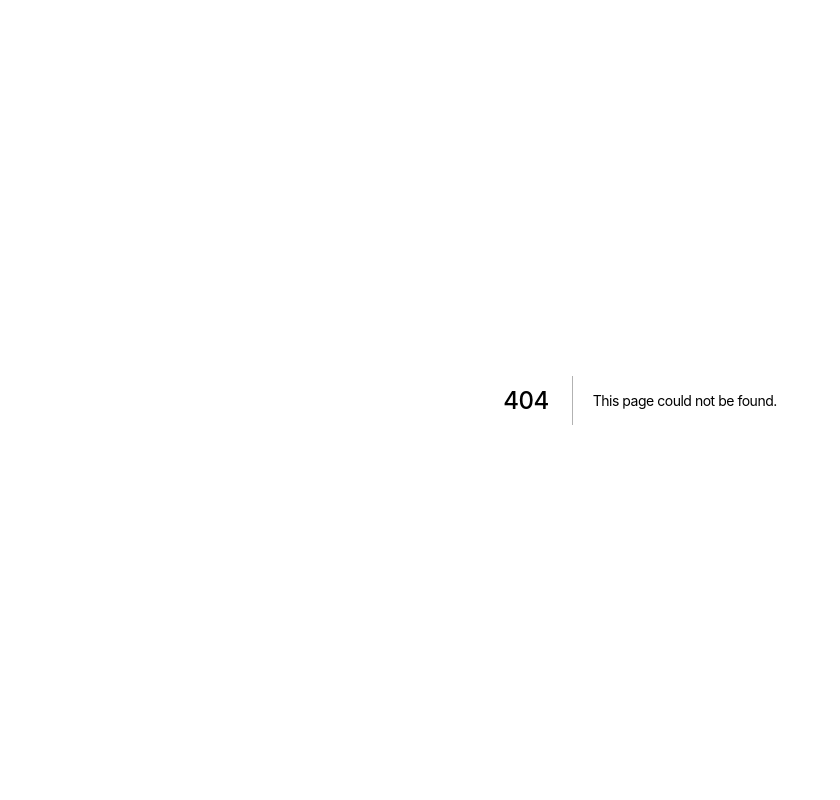
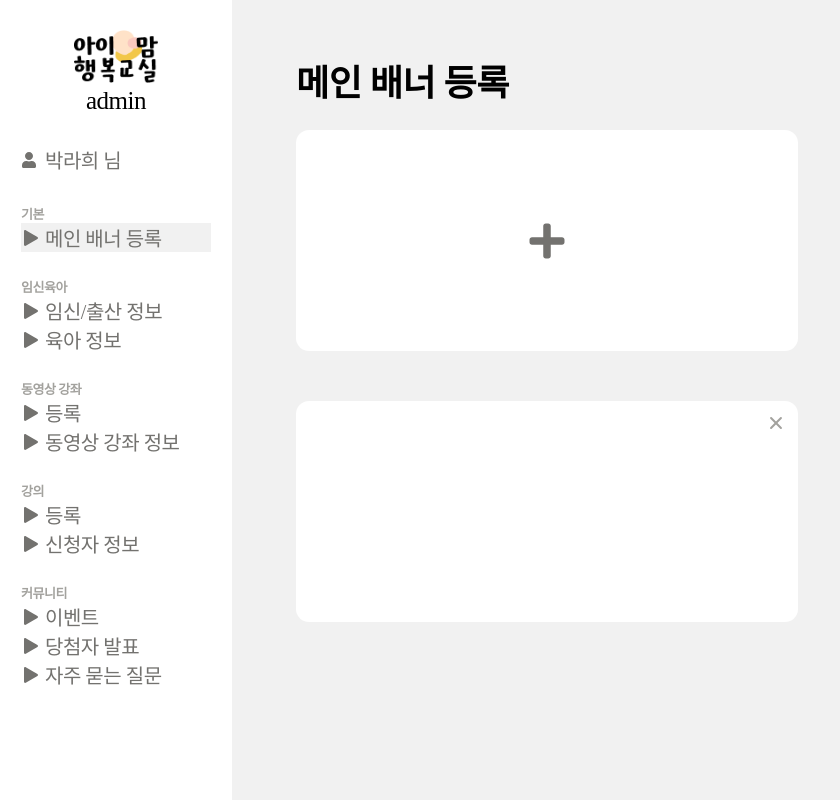
Before and after one commit to jjarappappa/chamssal, a Next.js app: page /admin/banner in a window 1280 px wide. Before the commit this address had no page. Shown: the whole page, without its empty margins (0-840 px from the left). Built offline with nearby package versions, Linux system fonts and the light colour scheme; a web font is replaced by a local one.

Commit message:
REFACTOR :: 관리자모드 url 분리

```diff
--- a/components/layout/Sidebar.tsx
+++ b/components/layout/Sidebar.tsx
@@ -3,12 +3,23 @@ import styles from "../../styles/components/layout/Sidebar.module.scss";
 import React from "react";
 import { TriangleIcon } from "../icons/TriangleIcon";
 import { FaUser } from "react-icons/fa";
+import Link from "next/link";
+import { useRouter } from "next/router";
 
 function Sidebar() {
+  const router = useRouter();
+  console.log(router);
   return (
     <div className={styles.sidebar}>
-      <span>
-        <Image alt="로고" width={84.34} height={53.46} src="/images/logo.png" />
+      <span className={styles.logo}>
+        <Link href="/">
+          <Image
+            alt="로고"
+            width={84.34}
+            height={53.46}
+            src="/images/logo.png"
+          />
+        </Link>
       </span>
       <span className={styles.admin}>admin</span>
       <div className={styles.nickname}>
@@ -20,10 +31,18 @@ function Sidebar() {
       <div className={styles.items}>
         <div>
           <span className={styles.item_title}>기본</span>
-          <div className={styles.item}>
-            <TriangleIcon />
-            <span className={styles.text}>메인 배너 등록</span>
-          </div>
+          <Link href="/admin/banner">
+            <div
+              className={styles.item}
+              style={{
+                backgroundColor:
+                  router.pathname === "/admin/banner" ? "#F1F1F1" : "#FFF",
+              }}
+            >
+              <TriangleIcon />
+              <span className={styles.text}>메인 배너 등록</span>
+            </div>
+          </Link>
         </div>
         <div>
           <span className={styles.item_title}>임신육아</span>
--- a/next.config.js
+++ b/next.config.js
@@ -8,9 +8,18 @@ const nextConfig = {
     includePaths: [path.join(__dirname, 'styles')],
     prependData: `@import "styles/_mixins.scss"; @import "styles/_variables.scss";`,
   },
-  images:{
-    domains: ['ifh.cc','img.youtube.com']
-  }
+  images: {
+    domains: ['ifh.cc', 'img.youtube.com']
+  },
+  // async redirects() {
+  //   return [
+  //     {
+  //       source: '/admin',
+  //       destination: '/',
+  //       permanent: false,
+  //     },
+  //   ];
+  // },
 }
 
 module.exports = nextConfig
--- /dev/null
+++ b/pages/admin/banner.tsx
@@ -0,0 +1,27 @@
+import React from "react";
+import Sidebar from "../../components/layout/Sidebar";
+import AdminTitle from "../../components/layout/AdminTitle";
+import { FaPlus } from "react-icons/fa";
+import { FiPlus } from "react-icons/fi";
+import styles from "../../styles/pages/admin/home.module.scss";
+
+function Banner() {
+  return (
+    <>
+      <Sidebar />
+      <div className="background_admin">
+        <AdminTitle>메인 배너 등록</AdminTitle>
+        <div className={styles.banners}>
+          <div className={styles.banner}>
+            <FaPlus size={40} color="#73726F" className={styles.plus} />
+          </div>
+          <div className={styles.banner}>
+            <FiPlus size={24} color="#A3A29E" className={styles.delete} />
+          </div>
+        </div>
+      </div>
+    </>
+  );
+}
+
+export default Banner;
--- a/styles/components/layout/Sidebar.module.scss
+++ b/styles/components/layout/Sidebar.module.scss
@@ -7,6 +7,10 @@
     display: flex;
     flex-direction: column;
     align-items: center;
+
+    .logo {
+        cursor: pointer;
+    }
 
     .admin {
         font-weight: 300;
@@ -35,6 +39,7 @@
         align-items: center;
         gap: 8px;
         width: 190px;
+        cursor: pointer;
 
         .text {
             color: #73726F;
--- /dev/null
+++ b/styles/pages/admin/home.module.scss
@@ -0,0 +1,30 @@
+.banners {
+    display: flex;
+    gap: 50px;
+    flex-wrap: wrap;
+
+    .banner {
+        background-color: white;
+        width: 502px;
+        height: 221px;
+        border-radius: 13px;
+        border: none;
+        position: relative;
+
+        .plus {
+            position: absolute;
+            top: 50%;
+            left: 50%;
+            transform: translate(-50%, -50%);
+            cursor: pointer;
+        }
+
+        .delete {
+            cursor: pointer;
+            position: absolute;
+            right: 10px;
+            top: 10px;
+            transform: rotate(45deg);
+        }
+    }
+}
```
Also changed, not shown: pages/index.tsx (+0 -21 lines), styles/pages/main.module.scss (+0 -30 lines).
